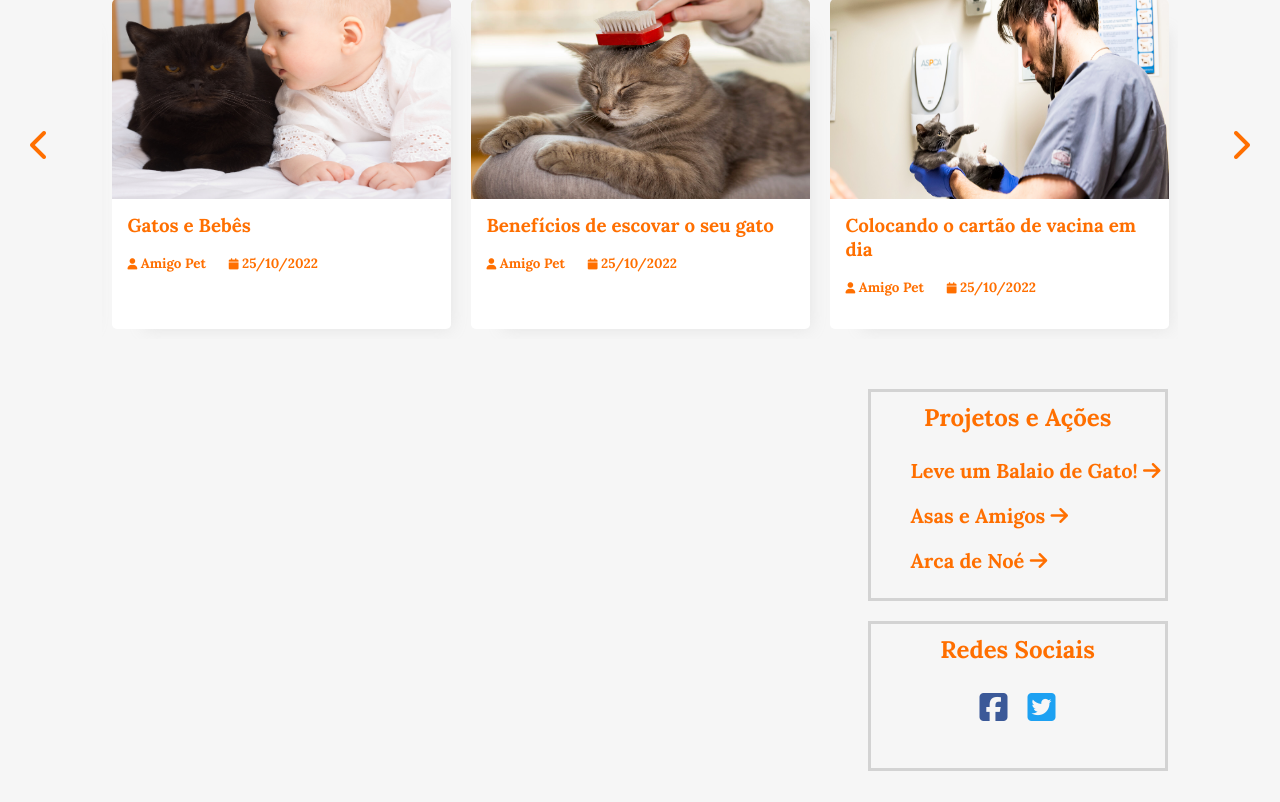
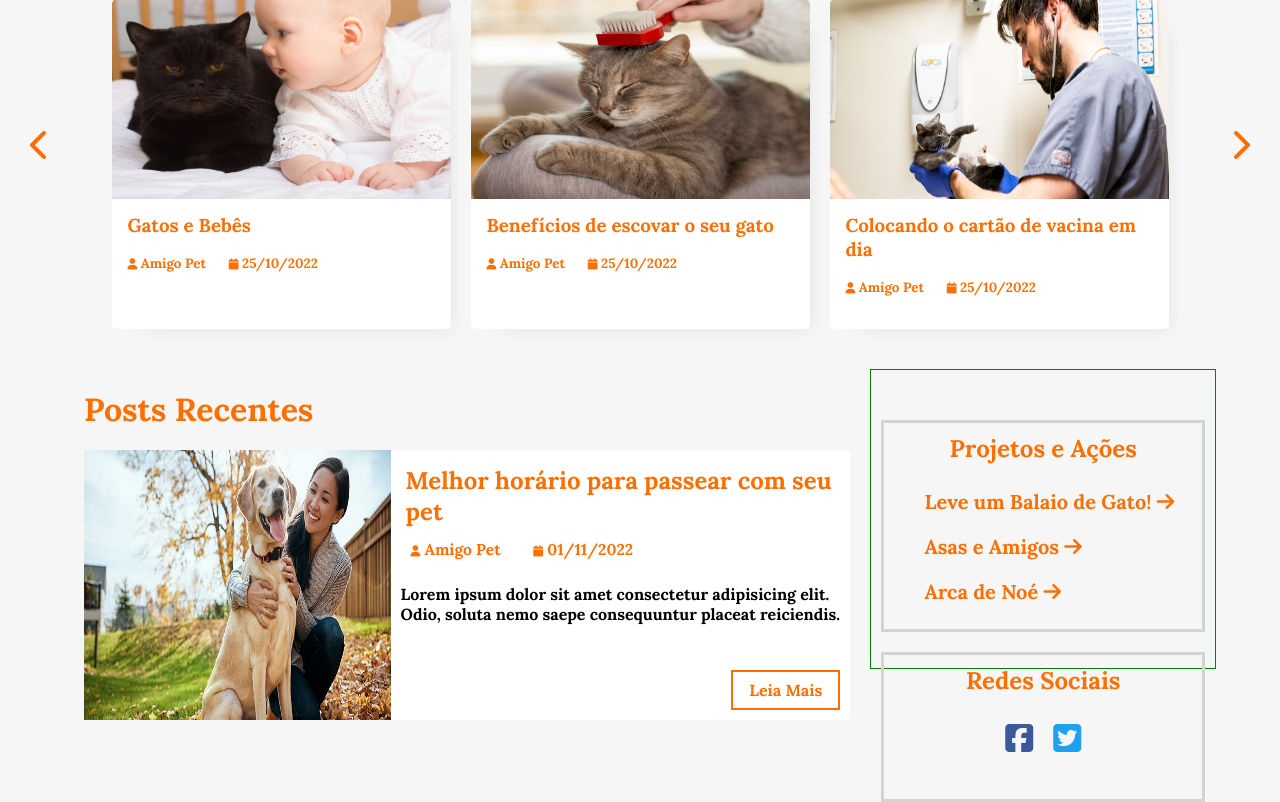
Before and after one commit to ICEI-PUC-Minas-PMV-ADS/pmv-ads-2022-2-e1-proj-web-t8-portal-pets, a PHP site: page / in a window 1280 px wide. Shown: the part 178-980 px from the top of the page. Before the commit the page ends 949 px from the top, so only its background shows below. Run offline with PHP 8.4, Linux system fonts and the light colour scheme; some libraries are stand-ins or nearby versions; some web fonts are replaced.

Commit message:
adicionando bloco com postagens mais recentes

```diff
--- a/src/css/style.css
+++ b/src/css/style.css
@@ -20,6 +20,24 @@ a {
     color: inherit;
 }
 
+.clearfix::after {
+    content: "";
+    clear: both;
+    display: block;
+}
+
+.btn {
+    padding: .5rem 1rem;
+    background: #ff6f00;
+    color: white;
+    border: 1px solid transparent;
+    border-radius: .25rem;
+}
+
+.btn:hover {
+    background: #ef5c01;
+    color: white !important;
+}
 
 header {
     background-color: #ff6f00;
@@ -153,11 +171,81 @@ header .menu-toggle {
     border-top-right-radius: 5px;
 }
 
-.page-wrapper .sibebar {
+/* CONTENT */
+.content {
+    width: 90%;
+    margin: 30px auto 30px;
+}
+
+.content .main-content {
+    width: 70%;
+    float: left;
+}
+
+.content .main-content .recent-post-title {
+    margin: 20px;
+}
+
+.content .main-content .post {
+    width: 95%;
+    height: 270px;
+    margin: 20px auto;
+    border-radius: 5px;
+    background: white;
+    position: relative;
+}
+
+.content .main-content .post .post-preview .fa-user, .content .main-content .post .post-preview .fa-calendar{
+    padding: 10px 10px;
+    font-size: .7em;
+    font-weight: bold;
+    color: #ff6f00;
+}
+
+.content .main-content .post .post-preview span{
+    font-family: 'Lora', sans-serif;
+    font-size: 1.4em;
+}
+
+.content .main-content .post .post-preview p{
+    font-weight: bold;
+    /* color: #ff5500; */
+}
+
+.content .main-content .post .read-more {
+    position: absolute;
+    bottom: 10px;
+    right: 10px;
+    border: 2px solid #ff6f00;
+    font-weight: bold;
+    background: transparent;
+    border-radius: 0px;
+    color: #ff6f00 !important;
+}
+
+.content .main-content .post .read-more:hover {
+    background: #ff6f00;
+    color: white !important;
+    transition: .25s;
+}
+
+.content .main-content .post .post-image {
+    width: 40%;
+    height: 100%;
+    float: left;
+}
+
+.content .main-content .post .post-preview {
+    width: 60%;
     float: right;
-    margin-right: 8%;
-    padding-bottom: 20px;
-    width: 25%;
+    padding: 10px;
+}
+
+.content .sibebar {
+    width: 30%;
+    float: left;
+    border: 1px solid green;
+    height: 300px;
 }
 
 .page-wrapper .sibebar .container {
--- a/src/home.html
+++ b/src/home.html
@@ -112,6 +112,31 @@
         </div>
         <!-- // Post Slider -->
 
+        <!-- Content -->
+        <div class="content clearfix">
+
+            <!-- Main Content -->
+            <div class="main-content">
+                <h1 class="recent-post-title">Posts Recentes</h1>
+
+                <div class="post">
+                    <img src="img/dog-1.png" alt="" class="post-image">
+                    <div class="post-preview">
+                        <h2><a href="single.html">Melhor horário para passear com seu pet</a></h2>
+                        <i class="fas fa-user"><span> Amigo Pet</span></i>
+                        &nbsp;
+                        <i class="far fa-calendar"><span> 01/11/2022</span></i>
+                        <p class="preview-text">
+                            Lorem ipsum dolor sit amet consectetur adipisicing elit.
+                            Odio, soluta nemo saepe consequuntur placeat reiciendis.
+                        </p>
+                        <a href="single.html" class="btn read-more">Leia Mais</a>
+                    </div>
+                </div>
+            </div>
+            <!-- // Main Content -->
+
+
             <!-- Sidebar -->
             <div class="sibebar">
                 <div class="container">
@@ -135,6 +160,9 @@
             <!--// Sidebar-->
 
         </div>
+        <!-- // Content -->
+
+    </div>
     <!-- // Page Wrapper -->
 
     <!-- JQuery -->
```
Lines whose indentation alone changed are shown as unchanged.
